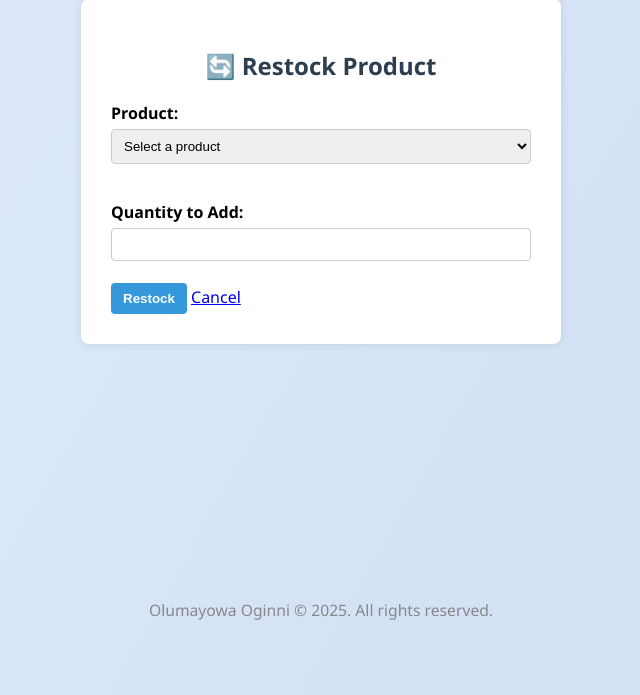
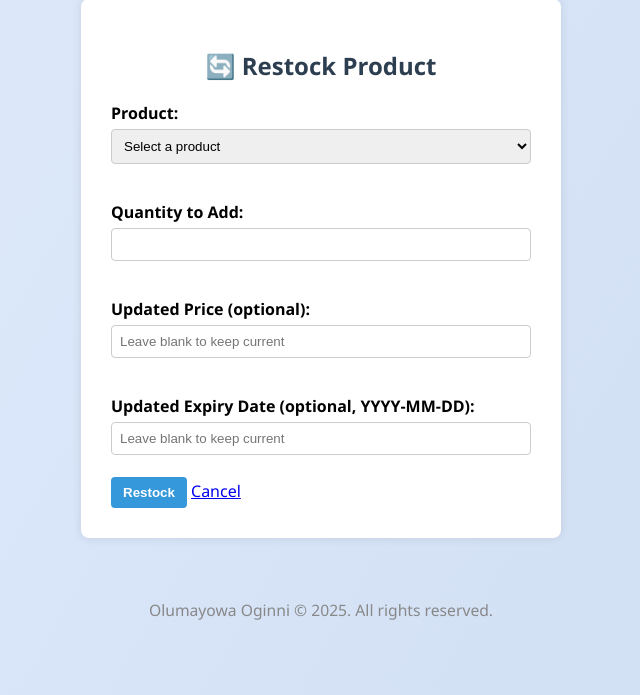
Before and after one commit to mayordagold/SuperMart_Inventory_System, a Flask app: page /restock in a window 1280 px wide. Shown: the part 115-810 px from the top of the page, without its empty margins (319-959 px from the left). Run offline with Flask 3, Linux system fonts and the light colour scheme; the visitor is signed in with stand-in values (Sample User, id 1); data that the repository does not hold is empty; some libraries are stand-ins or nearby versions.

Commit message:
Enable price and expiry update on restock

```diff
--- a/app.py
+++ b/app.py
@@ -695,12 +695,42 @@ def restock():
             flash("❌ Invalid quantity.")
             return redirect("/restock")
 
-        # Update inventory
+        price = request.form.get("price", "").strip()
+        expiry = request.form.get("expiry", "").strip()
+
+        # Update inventory quantity
         run_query(
             "UPDATE products SET quantity_in_stock = quantity_in_stock + ? WHERE product_id = ?",
             (quantity, product_id),
             fetch=False
         )
+
+        # Update price if provided
+        if price:
+            try:
+                price_val = float(price)
+                run_query(
+                    "UPDATE products SET price = ? WHERE product_id = ?",
+                    (price_val, product_id),
+                    fetch=False
+                )
+            except ValueError:
+                flash("❌ Invalid price format.")
+                return redirect("/restock")
+
+        # Update expiry if provided
+        if expiry:
+            try:
+                datetime.strptime(expiry, "%Y-%m-%d")
+                run_query(
+                    "UPDATE products SET expiry_date = ? WHERE product_id = ?",
+                    (expiry, product_id),
+                    fetch=False
+                )
+            except ValueError:
+                flash("❌ Invalid expiry date format. Use YYYY-MM-DD.")
+                return redirect("/restock")
+
         # Log restock in inventory_log (always provide a non-null product_id)
         pid = product_id if product_id else "N/A"
         run_query(
--- a/templates/restock.html
+++ b/templates/restock.html
@@ -17,6 +17,12 @@
       <label for="quantity">Quantity to Add:</label>
       <input type="number" name="quantity" id="quantity" min="1" required>
       <br><br>
+      <label for="price">Updated Price (optional):</label>
+      <input type="text" name="price" id="price" placeholder="Leave blank to keep current">
+      <br><br>
+      <label for="expiry">Updated Expiry Date (optional, YYYY-MM-DD):</label>
+      <input type="text" name="expiry" id="expiry" placeholder="Leave blank to keep current">
+      <br><br>
       <button type="submit" class="btn">Restock</button>
       <a href="/inventory" class="btn-cancel">Cancel</a>
     </form>
```
